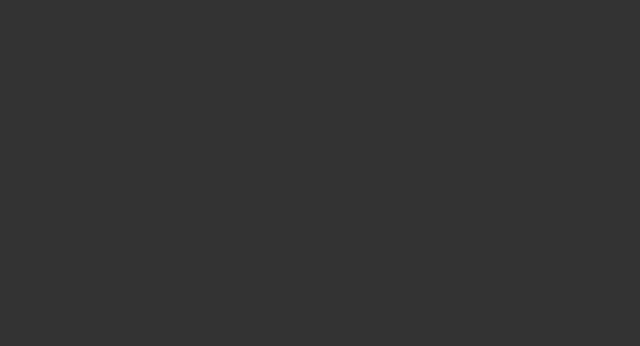
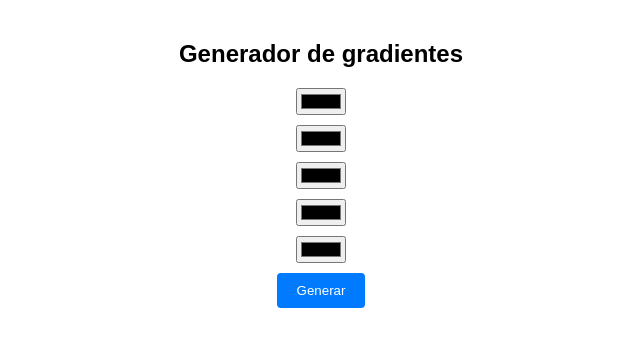
Before and after one commit to catharygr/my-gradient-tool-react, a React (Vite) app: page / in a window 1280 px wide. Shown: the top 346 px of the page, without its empty margins (319-959 px from the left). Built offline with nearby package versions, Linux system fonts and the light colour scheme.

Commit message:
Trabajando en el componente GradientGenerador y css

```diff
--- a/index.html
+++ b/index.html
@@ -2,7 +2,6 @@
 <html lang="en">
   <head>
     <meta charset="UTF-8" />
-    <link rel="icon" type="image/svg+xml" href="/vite.svg" />
     <meta name="viewport" content="width=device-width, initial-scale=1.0" />
     <title>Generador de color</title>
   </head>
--- a/src/App.jsx
+++ b/src/App.jsx
@@ -1,6 +1,7 @@
 import GradientGenerator from "./GradientGenerator";
+
 function App() {
-  <GradientGenerator />;
+  return <GradientGenerator />;
 }
 
 export default App;
--- a/src/GradientGenerator.jsx
+++ b/src/GradientGenerator.jsx
@@ -1,37 +1,37 @@
-// import { useState } from "react";
+import { useState } from "react";
 
 export default function GradientGenerator() {
-  return <h1>Generador de gradientes</h1>;
-  // const [colors, setColors] = useState([]);
+  <h1>Generador de gradientes</h1>;
+  const [colors, setColors] = useState([]);
 
-  // // Funcion que recibe el index y el color
-  // function handleColorChange(index, color) {
-  //   const newColors = [...colors];
-  //   newColors[index] = color;
-  //   setColors(newColors);
-  // }
+  // Funcion que recibe el index y el color
+  function handleColorChange(index, color) {
+    const newColors = [...colors];
+    newColors[index] = color;
+    setColors(newColors);
+  }
 
-  // // Funcion que genera el gradiente
-  // function generateGradient() {
-  //   const gradient = `linear-gradient(to right, ${colors.join(", ")})`;
-  //   document.body.style.backgroundImage = gradient;
-  // }
+  // Funcion que genera el gradiente
+  function generateGradient() {
+    const gradient = `linear-gradient(to right, ${colors.join(", ")})`;
+    document.body.style.backgroundImage = gradient;
+  }
 
-  // return (
-  //   <div className="gradient-generator">
-  //     <h2>Generador de gradientes</h2>
-  //     {[...Array(5)].map((_, index) => (
-  //       <input
-  //         key={index}
-  //         className="color-input"
-  //         type="color"
-  //         value={colors[index] || ""}
-  //         onChange={(e) => handleColorChange(index, e.target.value)}
-  //       />
-  //     ))}
-  //     <button className="generate-button" onClick={generateGradient}>
-  //       Generar
-  //     </button>
-  //   </div>
-  // );
+  return (
+    <div className="gradient-generator">
+      <h2>Generador de gradientes</h2>
+      {[...Array(5)].map((_, index) => (
+        <input
+          key={index}
+          className="color-input"
+          type="color"
+          value={colors[index] || ""}
+          onChange={(e) => handleColorChange(index, e.target.value)}
+        />
+      ))}
+      <button className="generate-button" onClick={generateGradient}>
+        Generar
+      </button>
+    </div>
+  );
 }
--- a/src/index.css
+++ b/src/index.css
@@ -2,10 +2,10 @@ body {
   margin: 0;
   padding: 0;
   font-family: sans-serif;
-  background-color: #333;
-  color: #fff;
+  background-color: #fff;
 }
-/* .gradient-generator {
+
+.gradient-generator {
   display: flex;
   flex-direction: column;
   align-items: center;
@@ -23,4 +23,4 @@ body {
   border: none;
   border-radius: 4px;
   cursor: pointer;
-} */
+}
```
